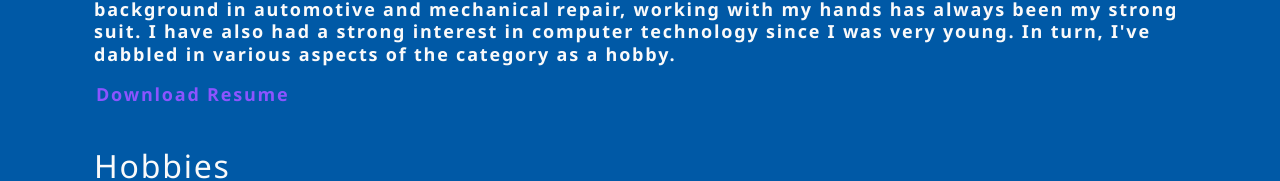
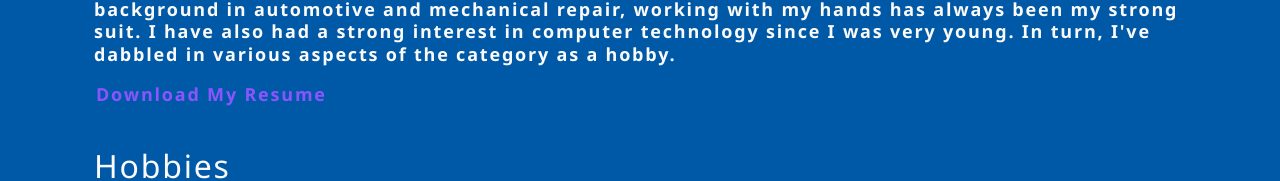
Before and after one commit to johnc13b/React-Portfolio, a React (Create React App) app: page / in a window 1280 px wide. Shown: the part 583-764 px from the top of the page. Built offline with nearby package versions, Linux system fonts and the light colour scheme.

Commit message:
add resume

```diff
--- a/src/components/About/index.js
+++ b/src/components/About/index.js
@@ -1,5 +1,6 @@
 import React from 'react';
 import coverImage from "../../assets/cover/cover-image.png";
+import resume from "../../assets/docs/webdev.pdf"
 
 function About() {
 
@@ -12,8 +13,8 @@ function About() {
                 <p />
                 A wakling example of the old saying "Jack of all trades, master of none." With a professional background in automotive and mechanical repair, working with my hands has always been my strong suit. I have also had a strong interest in computer technology since I was very young. In turn, I've dabbled in various aspects of the category as a hobby.
                 <p />
-                <a href="../../assets/docs/webdev.pdf" target="_blank" download>
-                    Download Resume
+                <a href={resume} download>
+                    Download My Resume
                 </a>
             </div>
         </section>
```
